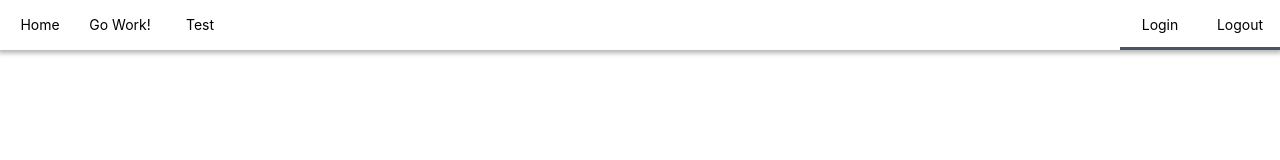
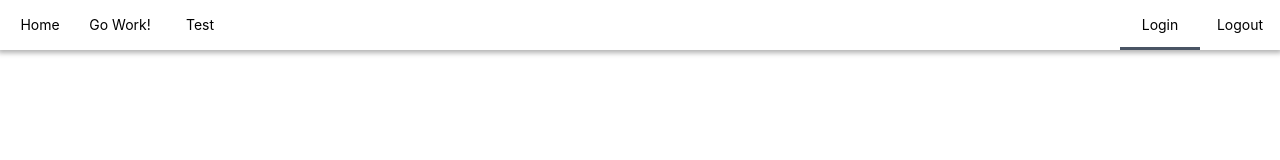
Before and after one commit to ssum-dal/Project-AnnotationTool, a React (Create React App) app in the folder client/: page /login in a window 1280 px wide. Shown: the top 160 px of the page. Built offline with nearby package versions, Linux system fonts and the light colour scheme; no server answers.

Commit message:
[fix] logout 구현

```diff
--- a/client/src/components/Header.js
+++ b/client/src/components/Header.js
@@ -1,18 +1,11 @@
 import React from "react";
 import { Link, withRouter } from "react-router-dom";
 import styled from "styled-components";
+import axios from "axios";
 
-// const LoginButton = () => (
-//   <Item current={pathname === "/login"}>
-//     <SLink to="/login">Login</SLink>
-//   </Item>
-// );
-
-// const LogoutButton = () => (
-//   <Item>
-//     <SLink to="/logout">Logout</SLink>
-//   </Item>
-// );
+const logout = () => {
+  axios.get("/logout");
+};
 
 export default withRouter(({ location: { pathname } }) => (
   <Header>
@@ -31,8 +24,10 @@ export default withRouter(({ location: { pathname } }) => (
       <Item current={pathname === "/login"}>
         <SLink to="/login">Login</SLink>
       </Item>
-      <Item current={pathname === "/login"}>
-        <SLink to="/login">Logout</SLink>
+      <Item>
+        <SLink to="/" onClick={logout}>
+          Logout
+        </SLink>
       </Item>
     </LeftList>
   </Header>
```
